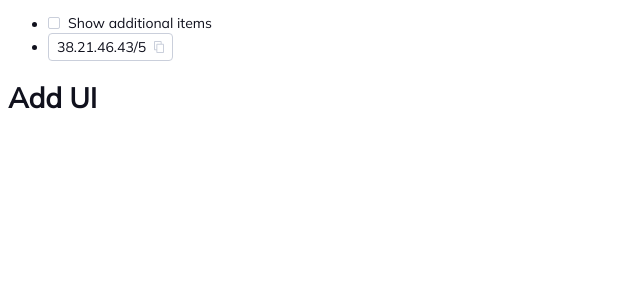
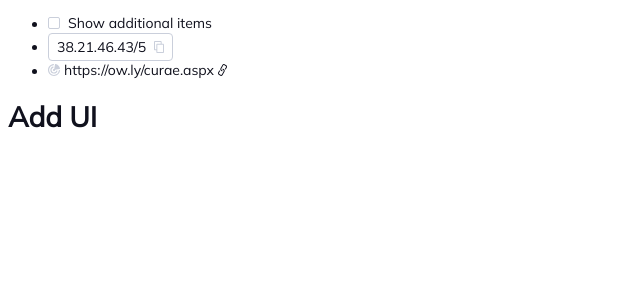
Before and after one commit to mirukutako/test-orca, a React (Create React App) app: page / in a window 1280 px wide. Shown: the top 300 px of the page, without its empty margins (0-640 px from the left). Built offline with nearby package versions, Linux system fonts and the light colour scheme.

Commit message:
add Scan Link Component

```diff
--- /dev/null
+++ b/src/components/UI/Link/Link.js
@@ -0,0 +1,11 @@
+import { Wrapper } from './Link.styles'
+import { IcLink } from '../Icons/Icons'
+
+const Link = ({ children }) => (
+  <Wrapper href={children}>
+    {children}
+    <IcLink />
+  </Wrapper>
+)
+
+export default Link
--- /dev/null
+++ b/src/components/UI/Link/Link.styles.js
@@ -0,0 +1,14 @@
+import styled from 'styled-components'
+
+export const Wrapper = styled.a`
+  display: inline-flex;
+  align-items: center;
+  color: var(--main-color);
+  text-decoration: none;
+  transition: color 0.2s ease;
+  gap: calc(var(--space) / 2);
+  &:hover {
+    cursor: pointer;
+    color: var(--accent-color);
+  }
+`
--- /dev/null
+++ b/src/components/UI/ScanLink/ScanLink.js
@@ -0,0 +1,11 @@
+import { Wrapper } from './ScanLink.styles'
+import { IcScan } from '../Icons/Icons'
+
+const ScanLink = ({ children }) => (
+  <Wrapper>
+    <IcScan />
+    {children}
+  </Wrapper>
+)
+
+export default ScanLink
--- /dev/null
+++ b/src/components/UI/ScanLink/ScanLink.styles.js
@@ -0,0 +1,8 @@
+import styled from 'styled-components'
+
+export const Wrapper = styled.div`
+  display: inline-flex;
+  align-items: center;
+  gap: calc(var(--space) / 2);
+  color: var(--gray-color);
+`
--- a/src/modules/Home/UIComponents.js
+++ b/src/modules/Home/UIComponents.js
@@ -2,6 +2,8 @@ import Checkbox from 'components/UI/Checkbox/Checkbox'
 import IPAddress from 'components/UI/IPAddress/IPAddress'
 import CopyButton from 'components/UI/CopyButton/CopyButton'
 import TextOverflow from 'components/UI/TextOverflow/TextOverflow'
+import Link from 'components/UI/Link/Link'
+import ScanLink from 'components/UI/ScanLink/ScanLink'
 
 export const UIComponents = () => {
   return (
@@ -17,6 +19,11 @@ export const UIComponents = () => {
               <CopyButton dataCopy="38.21.46.43/5" />
             </IPAddress>
           </li>
+          <li>
+            <ScanLink>
+              <Link>https://ow.ly/curae.aspx</Link>
+            </ScanLink>
+          </li>
         </ul>
       </div>
     </div>
```
